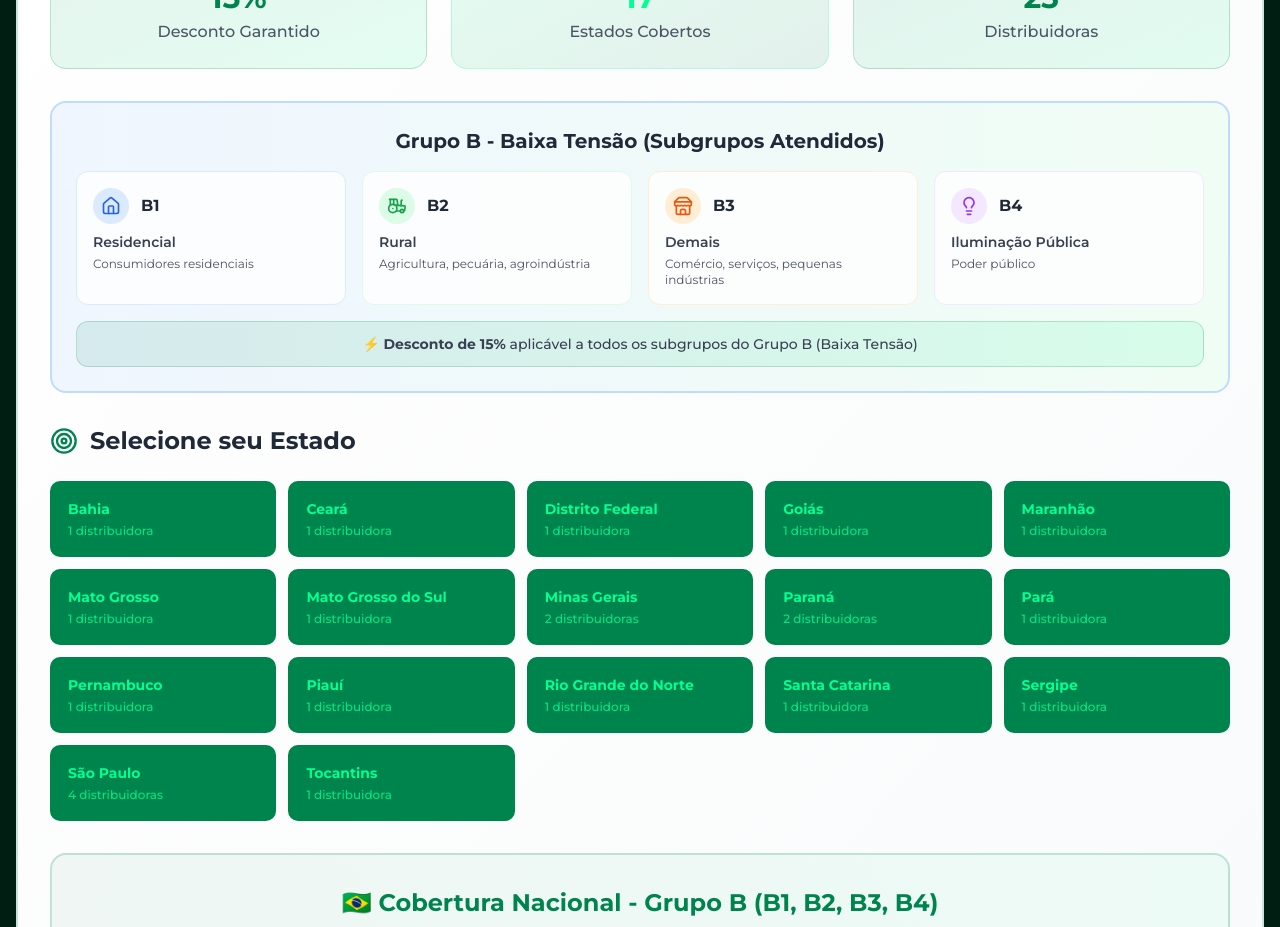
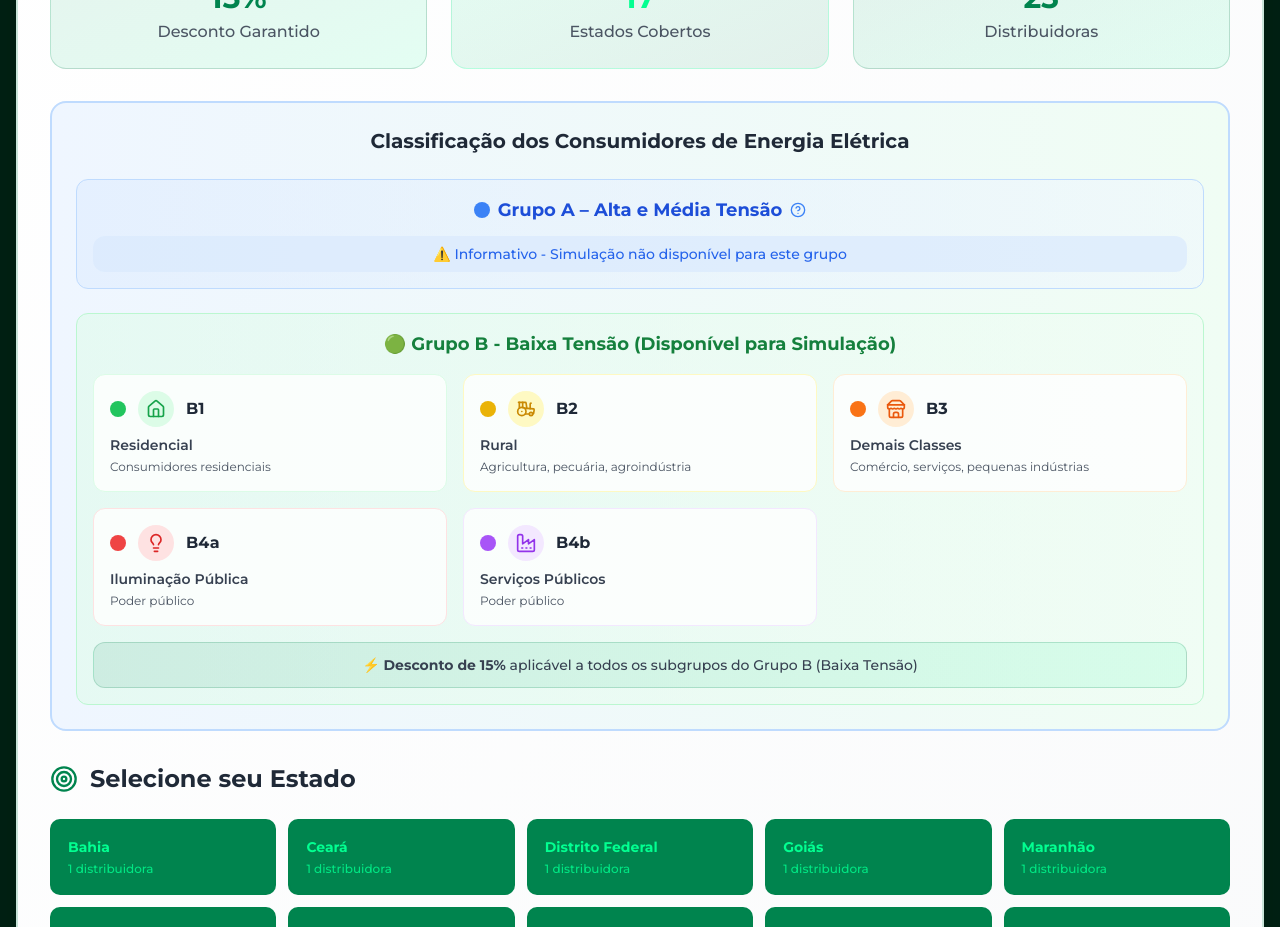
Before and after one commit to danielolimpio/solarien-nova-era-web, a React (Vite) app: page /como-funciona in a window 1280 px wide. Shown: the part 1860-2787 px from the top of the page. Built offline with nearby package versions, Linux system fonts and the light colour scheme.

Commit message:
Add Grupo A information and tooltips
Added Grupo A information and tooltips to the StateCoverageSimulator component. Also, grouped B4 subcategories and added hover tooltips with examples for each category.

```diff
--- a/src/components/StateCoverageSimulator.tsx
+++ b/src/components/StateCoverageSimulator.tsx
@@ -1,10 +1,10 @@
-
 import React, { useState } from 'react';
 import { Card, CardContent, CardDescription, CardHeader, CardTitle } from './ui/card';
 import { Button } from './ui/button';
 import { Input } from './ui/input';
 import { Badge } from './ui/badge';
-import { MapPin, Zap, Calculator, TrendingDown, Building, Sparkles, Target, Award, Home, Store, Tractor, Factory, Lightbulb } from 'lucide-react';
+import { Tooltip, TooltipContent, TooltipProvider, TooltipTrigger } from './ui/tooltip';
+import { MapPin, Zap, Calculator, TrendingDown, Building, Sparkles, Target, Award, Home, Store, Tractor, Factory, Lightbulb, HelpCircle } from 'lucide-react';
 
 const StateCoverageSimulator = () => {
   const [selectedState, setSelectedState] = useState('');
@@ -103,6 +103,7 @@ const StateCoverageSimulator = () => {
   const yearlyEconomy = discountAmount * 12;
 
   return (
+    <TooltipProvider>
       <Card className="bg-gradient-to-br from-white to-gray-50 border-2 border-[#00844e]/20 shadow-2xl">
         <CardHeader className="bg-gradient-to-r from-[#00844e]/5 to-[#02ff91]/5 border-b border-[#00844e]/10">
           <CardTitle className="text-[#00844e] text-3xl flex items-center gap-3">
@@ -141,58 +142,136 @@ const StateCoverageSimulator = () => {
             </div>
           </div>
 
-        {/* Detailed Group B Subgroups Info */}
+          {/* Detailed Group Information */}
           <div className="bg-gradient-to-r from-blue-50 to-green-50 border-2 border-blue-200 rounded-2xl p-6 mb-8">
-          <h3 className="text-xl font-bold text-gray-800 mb-4 text-center">Grupo B - Baixa Tensão (Subgrupos Atendidos)</h3>
-          <div className="grid md:grid-cols-2 lg:grid-cols-4 gap-4">
-            <div className="bg-white/80 rounded-xl p-4 border border-blue-100">
+            <h3 className="text-xl font-bold text-gray-800 mb-6 text-center">Classificação dos Consumidores de Energia Elétrica</h3>
+
+            {/* Grupo A - Info Only */}
+            <div className="mb-6 p-4 bg-gradient-to-r from-blue-100/50 to-blue-50/50 rounded-xl border border-blue-200">
+              <div className="flex items-center justify-center gap-3 mb-3">
+                <Tooltip>
+                  <TooltipTrigger asChild>
+                    <div className="flex items-center gap-2 cursor-help">
+                      <div className="w-4 h-4 bg-blue-500 rounded-full"></div>
+                      <span className="font-bold text-blue-700 text-lg">Grupo A – Alta e Média Tensão</span>
+                      <HelpCircle className="w-4 h-4 text-blue-500" />
+                    </div>
+                  </TooltipTrigger>
+                  <TooltipContent>
+                    <p className="text-sm">Grandes indústrias, shoppings, universidades, mineradoras, redes de hospitais.</p>
+                  </TooltipContent>
+                </Tooltip>
+              </div>
+              <div className="text-center text-sm text-blue-600 font-medium bg-blue-100/70 rounded-lg p-2">
+                ⚠️ Informativo - Simulação não disponível para este grupo
+              </div>
+            </div>
+
+            {/* Grupo B - Available for Simulation */}
+            <div className="bg-gradient-to-r from-green-100/50 to-green-50/50 rounded-xl border border-green-200 p-4">
+              <h4 className="text-lg font-bold text-green-700 mb-4 text-center">🟢 Grupo B - Baixa Tensão (Disponível para Simulação)</h4>
+              <div className="grid md:grid-cols-2 lg:grid-cols-3 gap-4">
+
+                <Tooltip>
+                  <TooltipTrigger asChild>
+                    <div className="bg-white/80 rounded-xl p-4 border border-green-100 cursor-help hover:shadow-md transition-shadow">
                       <div className="flex items-center gap-3 mb-2">
-                <div className="p-2 bg-blue-100 rounded-full">
-                  <Home className="w-5 h-5 text-blue-600" />
+                        <div className="w-4 h-4 bg-green-500 rounded-full"></div>
+                        <div className="p-2 bg-green-100 rounded-full">
+                          <Home className="w-5 h-5 text-green-600" />
                         </div>
                         <div className="font-bold text-gray-800">B1</div>
                       </div>
                       <div className="text-sm text-gray-700 font-semibold mb-1">Residencial</div>
                       <div className="text-xs text-gray-600">Consumidores residenciais</div>
                     </div>
+                  </TooltipTrigger>
+                  <TooltipContent>
+                    <p className="text-sm">Residências urbanas, apartamentos, condomínios.</p>
+                  </TooltipContent>
+                </Tooltip>
 
-            <div className="bg-white/80 rounded-xl p-4 border border-green-100">
+                <Tooltip>
+                  <TooltipTrigger asChild>
+                    <div className="bg-white/80 rounded-xl p-4 border border-yellow-100 cursor-help hover:shadow-md transition-shadow">
                       <div className="flex items-center gap-3 mb-2">
-                <div className="p-2 bg-green-100 rounded-full">
-                  <Tractor className="w-5 h-5 text-green-600" />
+                        <div className="w-4 h-4 bg-yellow-500 rounded-full"></div>
+                        <div className="p-2 bg-yellow-100 rounded-full">
+                          <Tractor className="w-5 h-5 text-yellow-600" />
                         </div>
                         <div className="font-bold text-gray-800">B2</div>
                       </div>
                       <div className="text-sm text-gray-700 font-semibold mb-1">Rural</div>
                       <div className="text-xs text-gray-600">Agricultura, pecuária, agroindústria</div>
                     </div>
+                  </TooltipTrigger>
+                  <TooltipContent>
+                    <p className="text-sm">Sítios, fazendas, agroindústrias, cooperativas rurais.</p>
+                  </TooltipContent>
+                </Tooltip>
 
-            <div className="bg-white/80 rounded-xl p-4 border border-orange-100">
+                <Tooltip>
+                  <TooltipTrigger asChild>
+                    <div className="bg-white/80 rounded-xl p-4 border border-orange-100 cursor-help hover:shadow-md transition-shadow">
                       <div className="flex items-center gap-3 mb-2">
+                        <div className="w-4 h-4 bg-orange-500 rounded-full"></div>
                         <div className="p-2 bg-orange-100 rounded-full">
                           <Store className="w-5 h-5 text-orange-600" />
                         </div>
                         <div className="font-bold text-gray-800">B3</div>
                       </div>
-              <div className="text-sm text-gray-700 font-semibold mb-1">Demais</div>
+                      <div className="text-sm text-gray-700 font-semibold mb-1">Demais Classes</div>
                       <div className="text-xs text-gray-600">Comércio, serviços, pequenas indústrias</div>
                     </div>
+                  </TooltipTrigger>
+                  <TooltipContent>
+                    <p className="text-sm">Pequenos comércios, padarias, salões, escolas particulares.</p>
+                  </TooltipContent>
+                </Tooltip>
 
-            <div className="bg-white/80 rounded-xl p-4 border border-purple-100">
+                <Tooltip>
+                  <TooltipTrigger asChild>
+                    <div className="bg-white/80 rounded-xl p-4 border border-red-100 cursor-help hover:shadow-md transition-shadow">
                       <div className="flex items-center gap-3 mb-2">
-                <div className="p-2 bg-purple-100 rounded-full">
-                  <Lightbulb className="w-5 h-5 text-purple-600" />
+                        <div className="w-4 h-4 bg-red-500 rounded-full"></div>
+                        <div className="p-2 bg-red-100 rounded-full">
+                          <Lightbulb className="w-5 h-5 text-red-600" />
                         </div>
-                <div className="font-bold text-gray-800">B4</div>
+                        <div className="font-bold text-gray-800">B4a</div>
                       </div>
                       <div className="text-sm text-gray-700 font-semibold mb-1">Iluminação Pública</div>
                       <div className="text-xs text-gray-600">Poder público</div>
                     </div>
+                  </TooltipTrigger>
+                  <TooltipContent>
+                    <p className="text-sm">Postes de luz, praças públicas, túneis.</p>
+                  </TooltipContent>
+                </Tooltip>
+
+                <Tooltip>
+                  <TooltipTrigger asChild>
+                    <div className="bg-white/80 rounded-xl p-4 border border-purple-100 cursor-help hover:shadow-md transition-shadow">
+                      <div className="flex items-center gap-3 mb-2">
+                        <div className="w-4 h-4 bg-purple-500 rounded-full"></div>
+                        <div className="p-2 bg-purple-100 rounded-full">
+                          <Factory className="w-5 h-5 text-purple-600" />
+                        </div>
+                        <div className="font-bold text-gray-800">B4b</div>
+                      </div>
+                      <div className="text-sm text-gray-700 font-semibold mb-1">Serviços Públicos</div>
+                      <div className="text-xs text-gray-600">Poder público</div>
+                    </div>
+                  </TooltipTrigger>
+                  <TooltipContent>
+                    <p className="text-sm">Semáforos, câmeras de segurança, fontes luminosas públicas.</p>
+                  </TooltipContent>
+                </Tooltip>
               </div>
               <div className="text-center mt-4 p-3 bg-gradient-to-r from-[#00844e]/10 to-[#02ff91]/10 rounded-lg border border-[#00844e]/20">
                 <p className="text-sm text-gray-700 font-medium">
                   ⚡ <strong>Desconto de 15%</strong> aplicável a todos os subgrupos do Grupo B (Baixa Tensão)
                 </p>
+              </div>
             </div>
           </div>
 
@@ -395,6 +474,7 @@ const StateCoverageSimulator = () => {
           </div>
         </CardContent>
       </Card>
+    </TooltipProvider>
   );
 };
 
```
Lines whose indentation alone changed are shown as unchanged.
